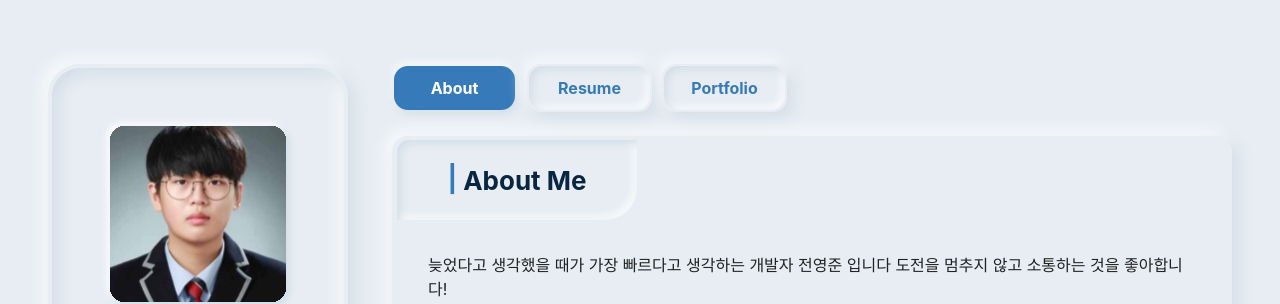
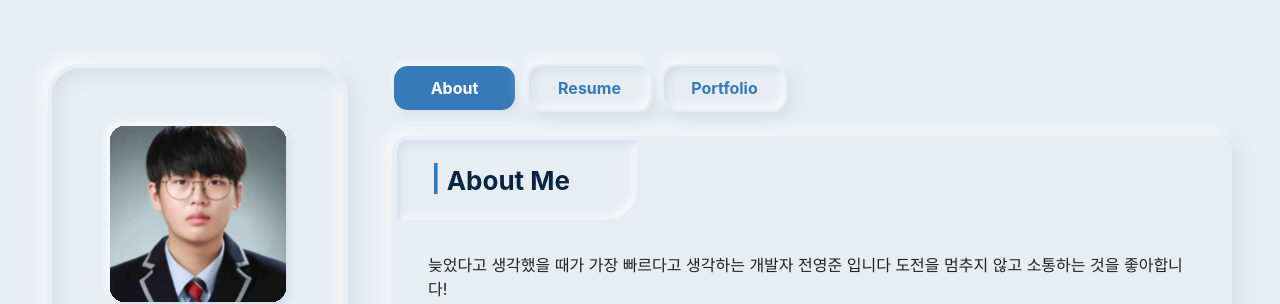
Before and after one commit to potatovllage/Web-Portfolio, a Next.js app: page / in a window 1280 px wide. Shown: the top 304 px of the page. Built offline with nearby package versions, Linux system fonts and the light colour scheme.

Commit message:
feat: about title style 수정

```diff
--- a/components/about/index.tsx
+++ b/components/about/index.tsx
@@ -232,7 +232,6 @@ const TitleWrapper = styled.div`
 
 const Title = styled.div`
   display: flex;
-  justify-content: center;
   align-items: center;
   width: 240px;
   height: 80px;
@@ -248,6 +247,7 @@ const Title = styled.div`
   }
 
   > p {
+    margin-left: 34px;
     margin-right: 6px;
     margin-bottom: 4px;
     font-size: 26px;
```
